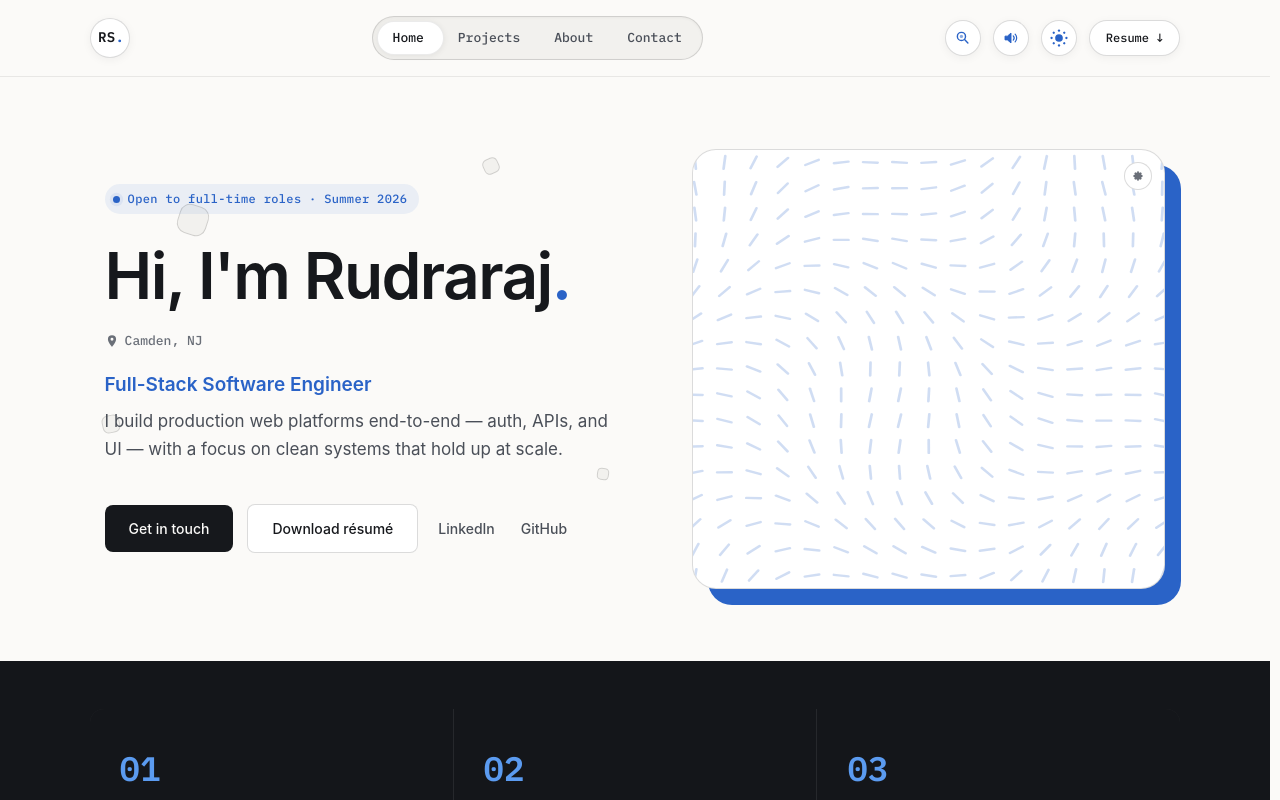
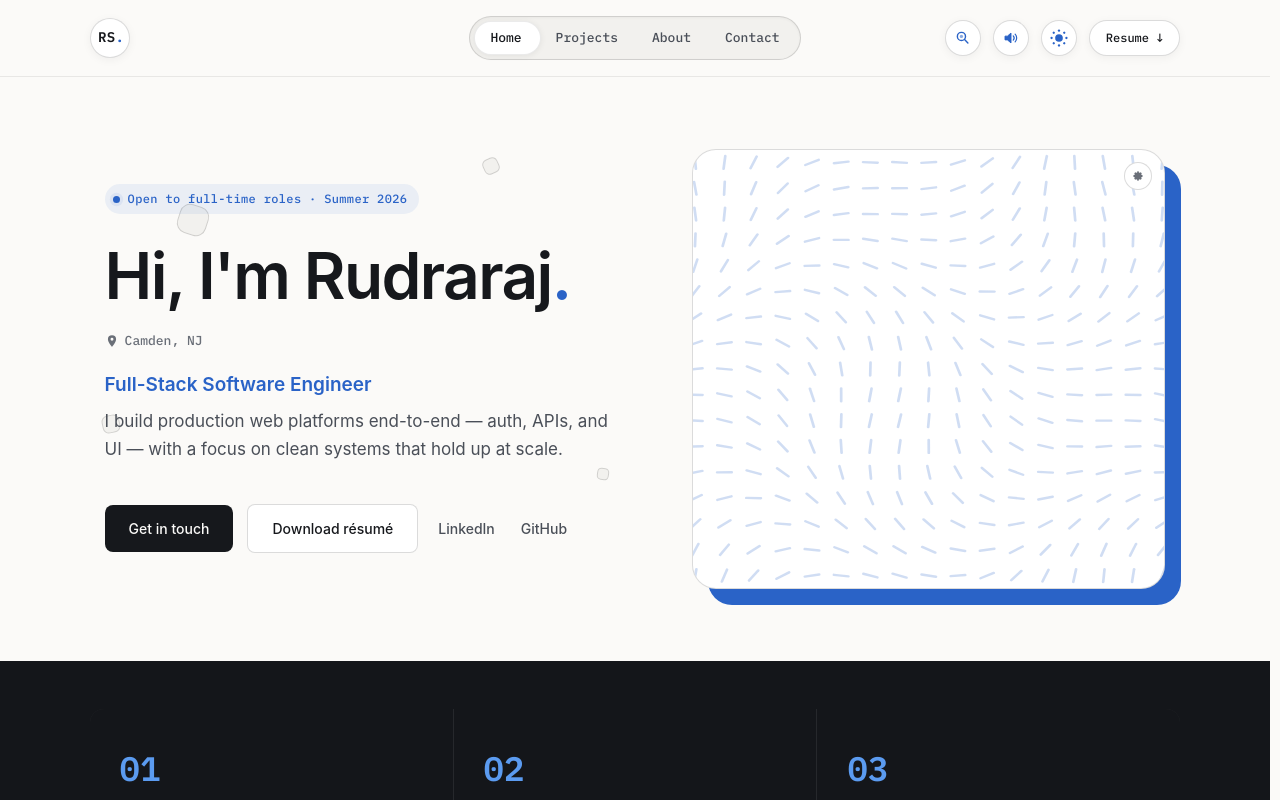
Before and after one commit to rudraasakariya/portfolio-website, a Next.js app: page / in a window 1280 px wide. Shown: the top 800 px of the page. Built offline with nearby package versions, Linux system fonts and the light colour scheme.

Commit message:
Center nav pill on the viewport with a three-column grid

```diff
--- a/components/site-nav.tsx
+++ b/components/site-nav.tsx
@@ -61,8 +61,12 @@ export function SiteNav(): React.JSX.Element {
   }, [pathname]);
 
   return (
-    <nav className="sticky top-0 z-10 flex items-center justify-between border-b border-(--border) bg-(--nav-bg) px-[7vw] py-4 backdrop-blur-[8px]">
-      <Link href={ROUTES.home} aria-label="Home" className="nav-chip font-mono text-[14px] font-semibold tracking-[0.02em]">
+    <nav className="sticky top-0 z-10 grid grid-cols-[1fr_auto_1fr] items-center border-b border-(--border) bg-(--nav-bg) px-[7vw] py-4 backdrop-blur-[8px]">
+      <Link
+        href={ROUTES.home}
+        aria-label="Home"
+        className="nav-chip justify-self-start font-mono text-[14px] font-semibold tracking-[0.02em]"
+      >
         {/* Small left pad counterweights the dot so the monogram reads
             optically centered — dead-centering either RS or RS. both look off. */}
         <span className="inline-block pl-[3px]">
@@ -71,7 +75,7 @@ export function SiteNav(): React.JSX.Element {
         </span>
       </Link>
 
-      <div className="nav-pill relative hidden sm:flex">
+      <div className="nav-pill relative hidden justify-self-center sm:flex">
         {segment !== null && (
           <motion.span
             aria-hidden
@@ -103,7 +107,7 @@ export function SiteNav(): React.JSX.Element {
         ))}
       </div>
 
-      <div className="flex items-center gap-3">
+      <div className="flex items-center gap-3 justify-self-end">
         <button
           type="button"
           className="search-btn"
```
